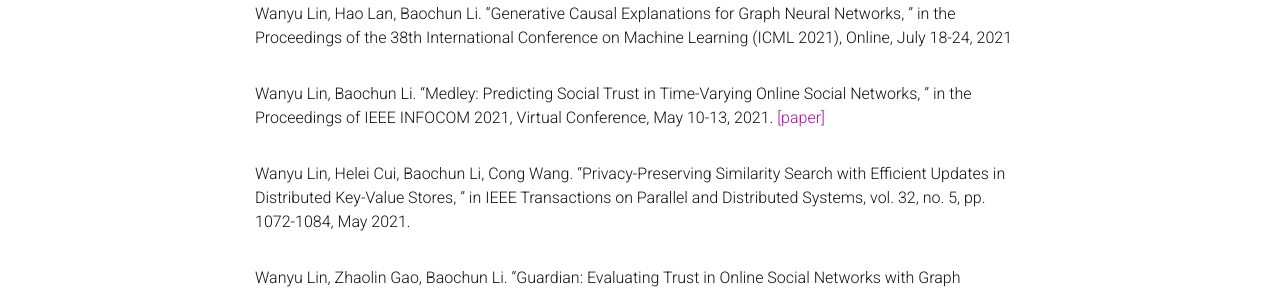
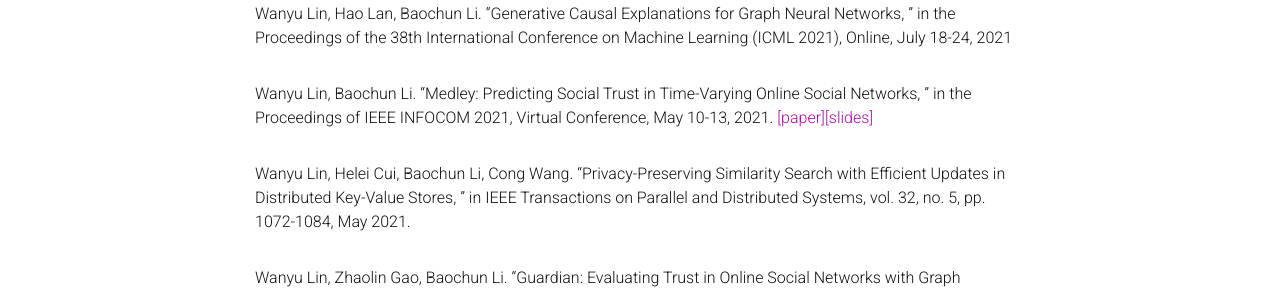
Before and after one commit to wanyu-lin/wanyu-lin.github.io, a Jekyll site: the page built from _pages/publications.md, in a window 1280 px wide. Shown: the part 214-506 px from the top of the page. Built offline with Jekyll 4.4.1, drawn with Linux system fonts in a browser that asks for light colours; nearby versions of some CDN libraries; a style sheet for code colours, icons or effects is not loaded.

Commit message:
add infocom21 slides

```diff
--- a/_pages/publications.md
+++ b/_pages/publications.md
@@ -12,7 +12,7 @@
 
 <!-- Medley -->
 <div class="publications">
-<p style="width:100%">Wanyu Lin, Baochun Li. &#8220;Medley: Predicting Social Trust in Time-Varying Online Social Networks, &#8221; in the Proceedings of IEEE INFOCOM 2021, Virtual Conference, May 10-13, 2021. <a href="../assets/publications/wlin-infocom21.pdf">[paper]</a></p>
+<p style="width:100%">Wanyu Lin, Baochun Li. &#8220;Medley: Predicting Social Trust in Time-Varying Online Social Networks, &#8221; in the Proceedings of IEEE INFOCOM 2021, Virtual Conference, May 10-13, 2021. <a href="../assets/publications/wlin-infocom21.pdf">[paper]</a><a href="../assets/publications/wlin-infocom21-slides.pdf">[slides]</a></p>
 
 <!-- TPDS -->
 <div class="publications">
```
Also changed, not shown: 1 other file.
